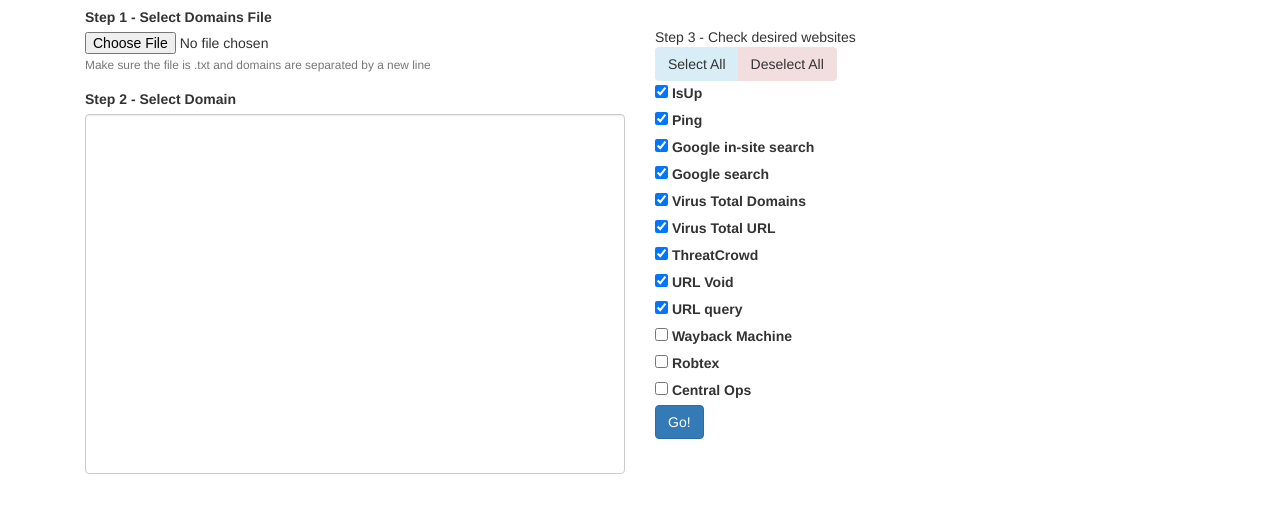
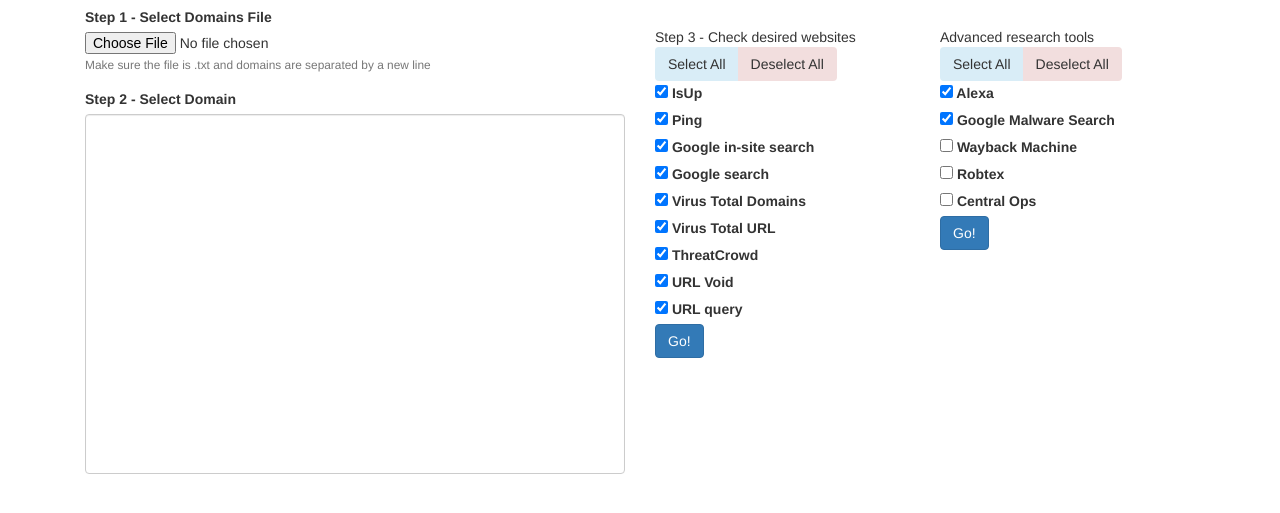
Before and after one commit to modainoam/multi-links, a plain HTML site: page index.html in a window 1280 px wide. Shown: the part 73-586 px from the top of the page. Drawn offline with nearby package versions, Linux system fonts and the light colour scheme.

Commit message:
Add advanced GUI(non-functional)

```diff
--- a/index.html
+++ b/index.html
@@ -28,16 +28,16 @@
             <select id="exampleSelect2" multiple="" style="height:45vh" class="form-control"></select>
           </div>
         </div>
-        <div class="col-xs-6">
+        <div class="col-xs-3">
           <h1></h1>Step 3 - Check desired websites
           <fieldset class="form-group mt-1 mb-1">
             <div class="form-check">
               <div role="group" aria-label="Basic example" class="btn-group">
-                <button type="button" id="select-all-websites" class="btn btn-secondary bg-info text-white">Select All</button>
-                <button type="button" id="deselect-all-websites" class="btn btn-secondary bg-danger text-white">Deselect All</button>
+                <button type="button" id="select-all-basic-websites" class="btn btn-secondary bg-info text-white">Select All</button>
+                <button type="button" id="deselect-all-basic-websites" class="btn btn-secondary bg-danger text-white">Deselect All</button>
               </div>
             </div>
-            <div style="display:flex; flex-direction: column; " class="form-check">
+            <div style="display:flex; flex-direction: column; " class="form-check basic-options">
               <label class="form-check-label">
                 <input type="checkbox" checked="checked" id="isup" class="form-check-input"/> IsUp
               </label>
@@ -65,6 +65,26 @@
               <label class="form-check-label">
                 <input type="checkbox" checked="checked" id="url-query" class="form-check-input"/> URL query
               </label>
+            </div>
+            <button type="submit" class="btn btn-primary">Go!</button>
+          </fieldset>
+        </div>
+        <div class="col-xs-3">
+          <h1></h1>Advanced research tools
+          <fieldset class="form-group mt-1 mb-1">
+            <div class="form-check">
+              <div role="group" aria-label="Basic example" class="btn-group">
+                <button type="button" id="select-all-advanced-websites" class="btn btn-secondary bg-info text-white">Select All</button>
+                <button type="button" id="deselect-all-advanced-websites" class="btn btn-secondary bg-danger text-white">Deselect All</button>
+              </div>
+            </div>
+            <div style="display:flex; flex-direction: column; " class="form-check basic-options">
+              <label class="form-check-label">
+                <input type="checkbox" checked="checked" id="alex" class="form-check-input"/> Alexa
+              </label>
+              <label class="form-check-label">
+                <input type="checkbox" checked="checked" id="google-malware" class="form-check-input"/> Google Malware Search
+              </label>
               <label class="form-check-label">
                 <input type="checkbox" id="wayback" class="form-check-input"/> Wayback Machine
               </label>
--- a/js/multi-links.js
+++ b/js/multi-links.js
@@ -61,16 +61,16 @@ function displayContents(txt) {
       options_html += "<option>" + domain_net + "</option>";
     };
   });
-     $("#exampleSelect2").html(options_html);
+     $("#domain-select").html(options_html);
   //  el.innerHTML = txt; //display output in DOM
 }
 
-$(".btn-primary").click(function(e){
+$(".btn-basic").click(function(e){
   e.preventDefault();
   var domain_name;
   var check_id;
 
-  $("#exampleSelect2 option:selected").each(function(){
+  $("#domain-select option:selected").each(function(){
     $(this).addClass("bg-success text-white");
     domain_name = $(this).text();
     var linkArray = [];
```
Also changed, not shown: 1 other file.
